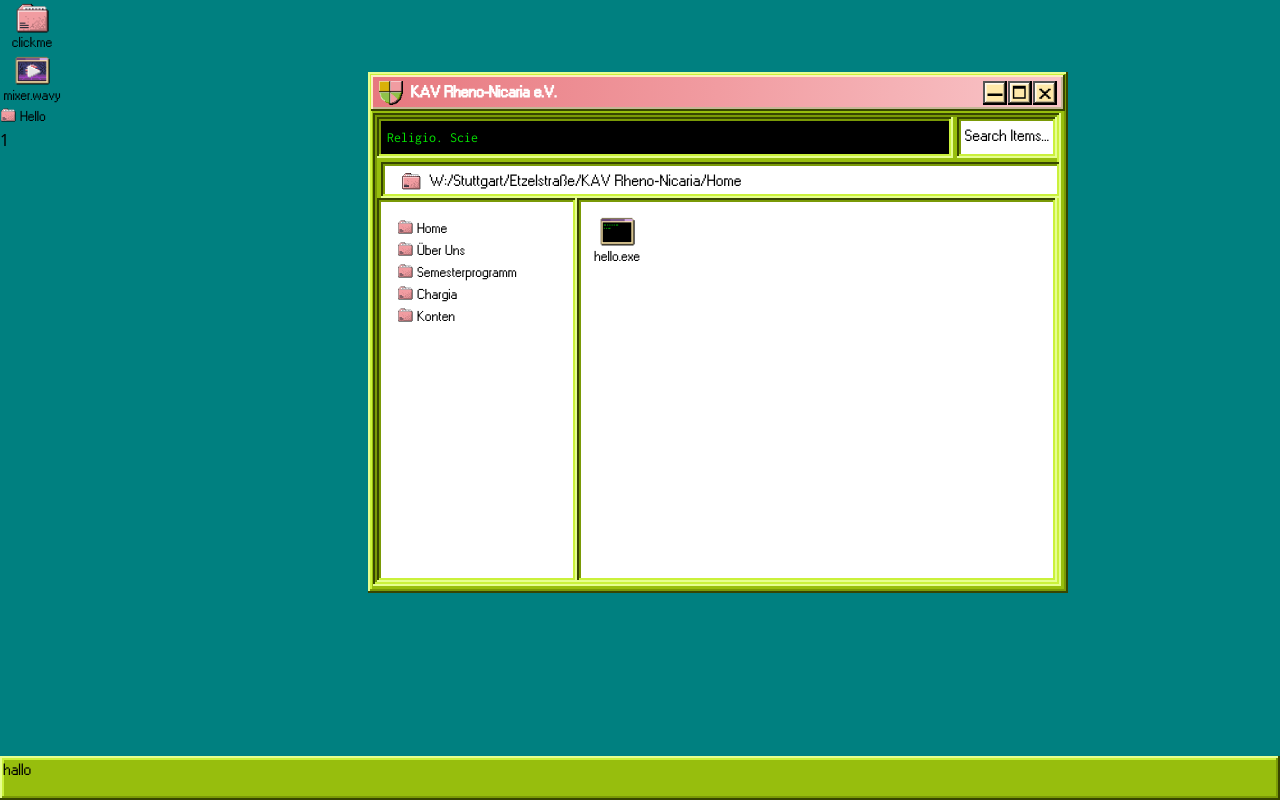
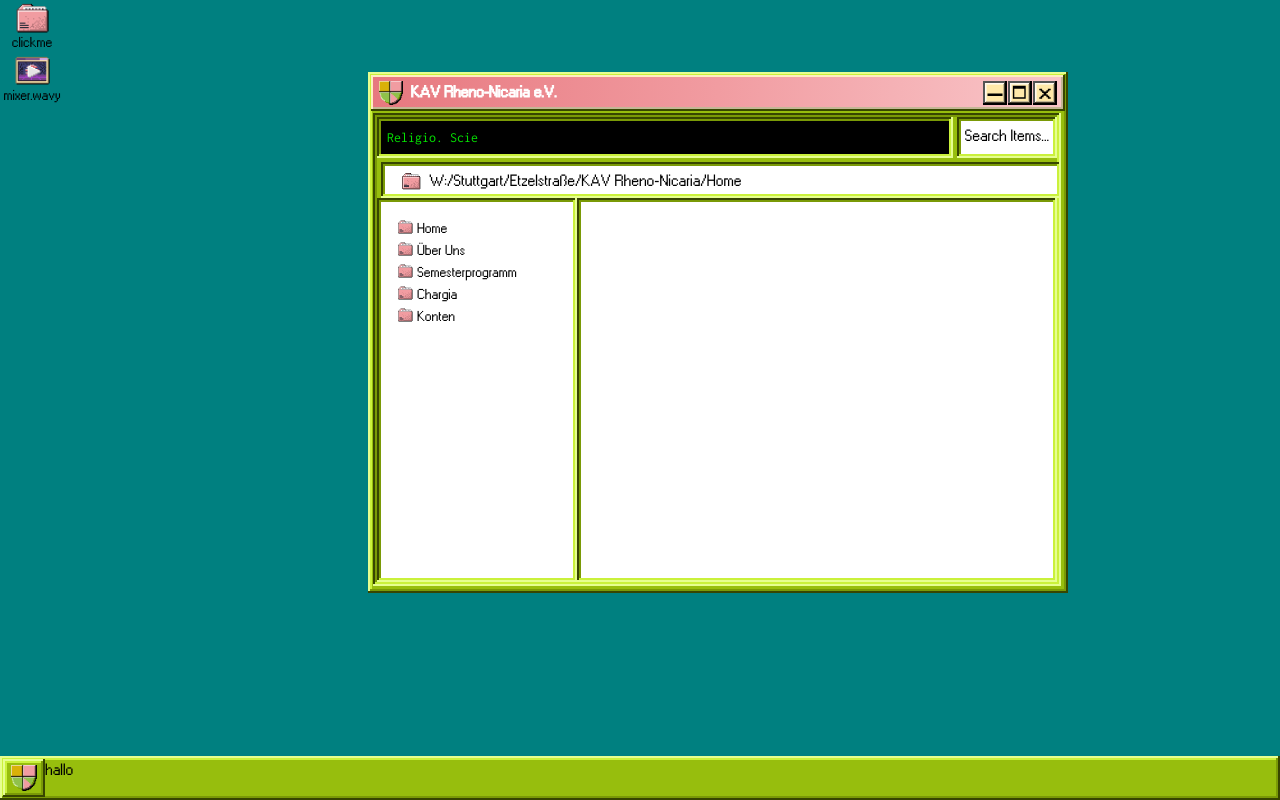
Before and after one commit to alexhobden/wavy, a React (Create React App) app in the folder frontend/: page / in a window 1280 px wide. Both pictures are taken after a click on the element 32 px from the left and 16 px from the top of the page. Built offline with nearby package versions, Linux system fonts and the light colour scheme.

Commit message:
add tab functionality in directory

```diff
--- a/frontend/package.json
+++ b/frontend/package.json
@@ -10,7 +10,7 @@
         "@testing-library/user-event": "^13.5.0",
         "@types/jest": "^27.5.2",
         "@types/node": "^16.18.105",
-        "@types/react": "^18.3.3",
+        "@types/react": "^18.3.5",
         "@types/react-dom": "^18.3.0",
         "react": "^18.3.1",
         "react-dom": "^18.3.1",
--- a/frontend/src/components/desktop.tsx
+++ b/frontend/src/components/desktop.tsx
@@ -23,13 +23,13 @@ const Desktop: React.FC = () => {
             <Item addWindow={addWindow} icon="folderrhn" text="clickme">
                 <Kasten title="KAV Rheno-Nicaria e.V.">
                     <WavyDirectory>
-                        <Item
+                        {/* <Item
                             addWindow={addWindow}
                             icon="console"
                             text="hello.exe"
                         >
                             <WavyConsole></WavyConsole>
-                        </Item>
+                        </Item> */}
                     </WavyDirectory>
                 </Kasten>
             </Item>
@@ -37,10 +37,6 @@ const Desktop: React.FC = () => {
             <Item addWindow={addWindow} icon="video" text="mixer.wavy">
                 <Mixer></Mixer>
             </Item>
-
-            <ExplorEntry>Hello</ExplorEntry>
-
-            {windows.length}
 
             {windows.map((window, index) => (
                 <div key={index} style={{ position: "absolute" }}>
--- /dev/null
+++ b/frontend/src/components/pages/about.tsx
@@ -0,0 +1,7 @@
+const About: React.FC = () => {
+    return(
+        <div>HALLO WIR SIND DIE RHENO NICARIA</div>
+    )
+}
+
+export default About
--- /dev/null
+++ b/frontend/src/components/pages/home.tsx
@@ -0,0 +1,7 @@
+const Home: React.FC = () => {
+    return(
+        <div>Was geht ab</div>
+    )
+}
+
+export default Home
--- /dev/null
+++ b/frontend/src/components/pages/program.tsx
@@ -0,0 +1,7 @@
+const Program: React.FC = () => {
+    return(
+        <div>Dieses Semester gehen wir Fasnet auf einen super BUmmel</div>
+    )
+}
+
+export default Program
--- a/frontend/src/components/wavyDirectory.tsx
+++ b/frontend/src/components/wavyDirectory.tsx
@@ -1,10 +1,19 @@
+import { useState } from "react"
 import ExplorEntry from "../elements/explorEntry"
+import About from "./pages/about"
+import Program from "./pages/program"
+import Home from "./pages/home"
 
 interface WavyDirectoryProps {
     children?: React.ReactNode
 }
 
-const WavyDirectory: React.FC<WavyDirectoryProps> = ({ children }) => {
+const WavyDirectory: React.FC<WavyDirectoryProps> = ({children }) => {
+    const [explorerTab, setExplorerTab] = useState<React.ReactNode>()
+
+    const switchTab = (newTab: React.ReactNode) => {
+        setExplorerTab(newTab)
+    }
     return (
         <>
             <div
@@ -20,15 +29,21 @@ const WavyDirectory: React.FC<WavyDirectoryProps> = ({ children }) => {
             </div>
             <div className="flex">
                 <div className="w-[200px] p-[20px] bg-white wavy-hollow">
-                    <ExplorEntry>Home</ExplorEntry>
-                    <ExplorEntry>Über Uns</ExplorEntry>
-                    <ExplorEntry>Semesterprogramm</ExplorEntry>
-                    <ExplorEntry>Chargia</ExplorEntry>
-                    <ExplorEntry>Konten</ExplorEntry>
+                    <ExplorEntry name="Home" switchTab={switchTab}>
+                        <Home></Home>
+                    </ExplorEntry>
+                    <ExplorEntry name="Über Uns" switchTab={switchTab}>
+                        <About></About>
+                    </ExplorEntry>
+                    <ExplorEntry name="Semesterprogramm" switchTab={switchTab}>
+                        <Program></Program>
+                    </ExplorEntry>
+                    <ExplorEntry name="Chargia" switchTab={switchTab}></ExplorEntry>
+                    <ExplorEntry name="Konten" switchTab={switchTab}></ExplorEntry>
                     {/* <VideoPlayer size={228}></VideoPlayer> */}
                 </div>
                 <div className="wavy-hollow flex pl-[8px] pr-[12px] pb-[12px] pt-[16px] bg-white w-[480px] h-96">
-                    {children}
+                    {explorerTab}
                 </div>
             </div>
         </>
--- a/frontend/src/components/wavyTaskBar.tsx
+++ b/frontend/src/components/wavyTaskBar.tsx
@@ -1,6 +1,16 @@
 const WavyTaskBar: React.FC = () => {
     return (
-        <div className="font-wavy font-custom fixed p-[3px] w-full bottom-0 left-0 h-11 wavy-solid">
+        <div className="font-wavy flex font-custom fixed p-[3px] w-full bottom-0 left-0 h-11 wavy-solid">
+            <button className="wavy-solid flex items-center justify-center">
+                <img
+                    style={{
+                        height: "26px",
+                        margin: "8px",
+                    }}
+                    src={`/images/rhnshield.png`}
+                    alt=""
+                />
+            </button>
             hallo
         </div>
     )
--- a/frontend/src/elements/explorEntry.tsx
+++ b/frontend/src/elements/explorEntry.tsx
@@ -1,12 +1,22 @@
 import style from "../components/wavy.module.css"
 
-interface WindowProps {
+interface EntryProps {
     children?: React.ReactNode
+    switchTab: (child: React.ReactNode) => void
+    name: string;
 }
 
-const ExplorEntry: React.FC<WindowProps> = ({ children }) => {
+const ExplorEntry: React.FC<EntryProps> = ({ name, switchTab, children }) => {
+
+
+    const switchExplorerTab = () => {
+        switchTab(children)
+    }
+
     return (
-        <button className="flex align-bottom h-[16px] w-full font-wavy text-[14px] mb-[6px] hover:cursor-default focus:bg-[#97be0d]">
+        <button
+        onClick={switchExplorerTab}
+        className="flex align-bottom h-[16px] w-full font-wavy text-[14px] mb-[6px] hover:cursor-default focus:bg-[#97be0d]">
             <img
                 style={{
                     height: "16px",
@@ -15,7 +25,7 @@ const ExplorEntry: React.FC<WindowProps> = ({ children }) => {
                 src={`/images/folderrhn.png`}
                 alt=""
             />
-            {children}
+            <div>{name}</div>
         </button>
     )
 }
```
Also changed, not shown: 1 other file (tests, documents, lock files or other folders).
